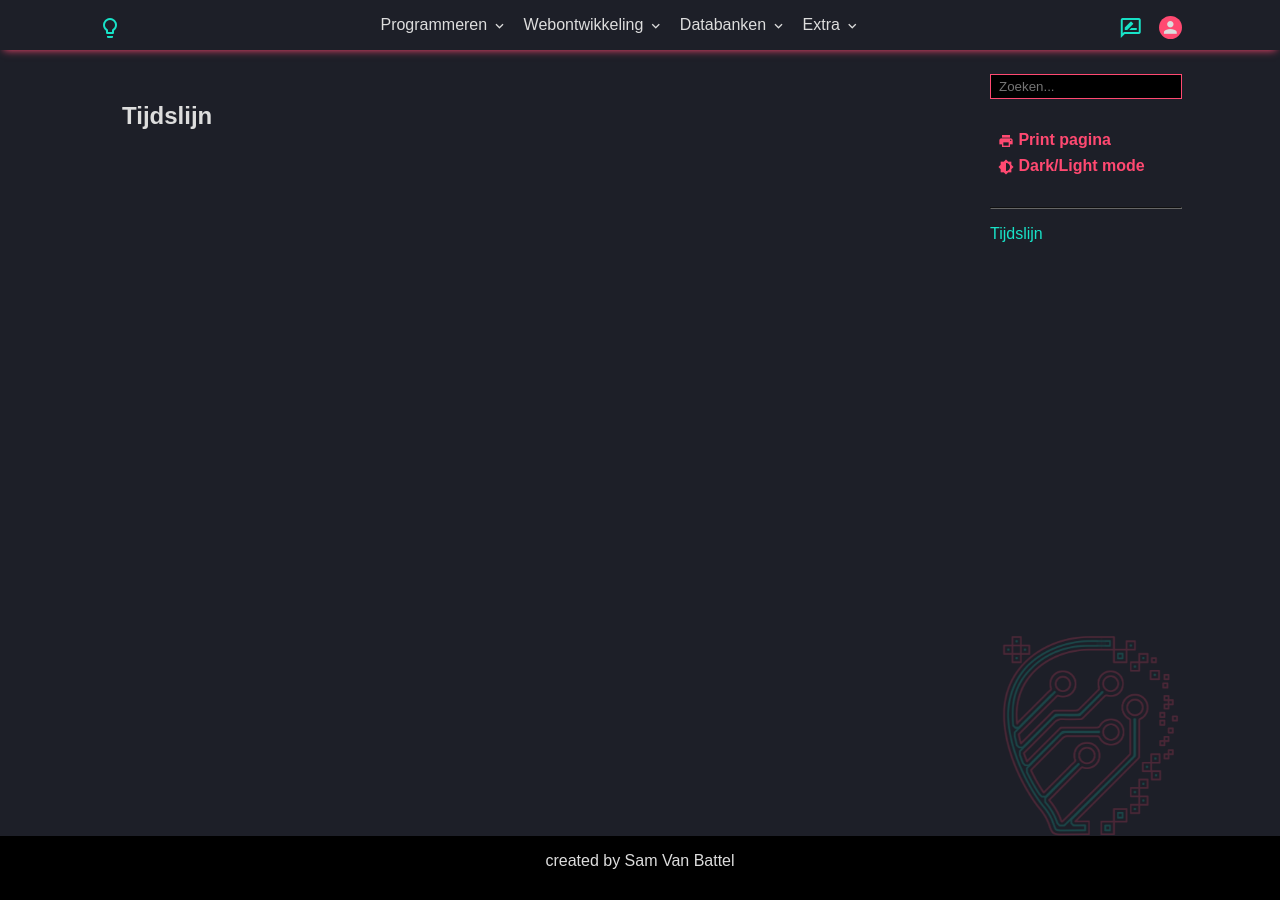
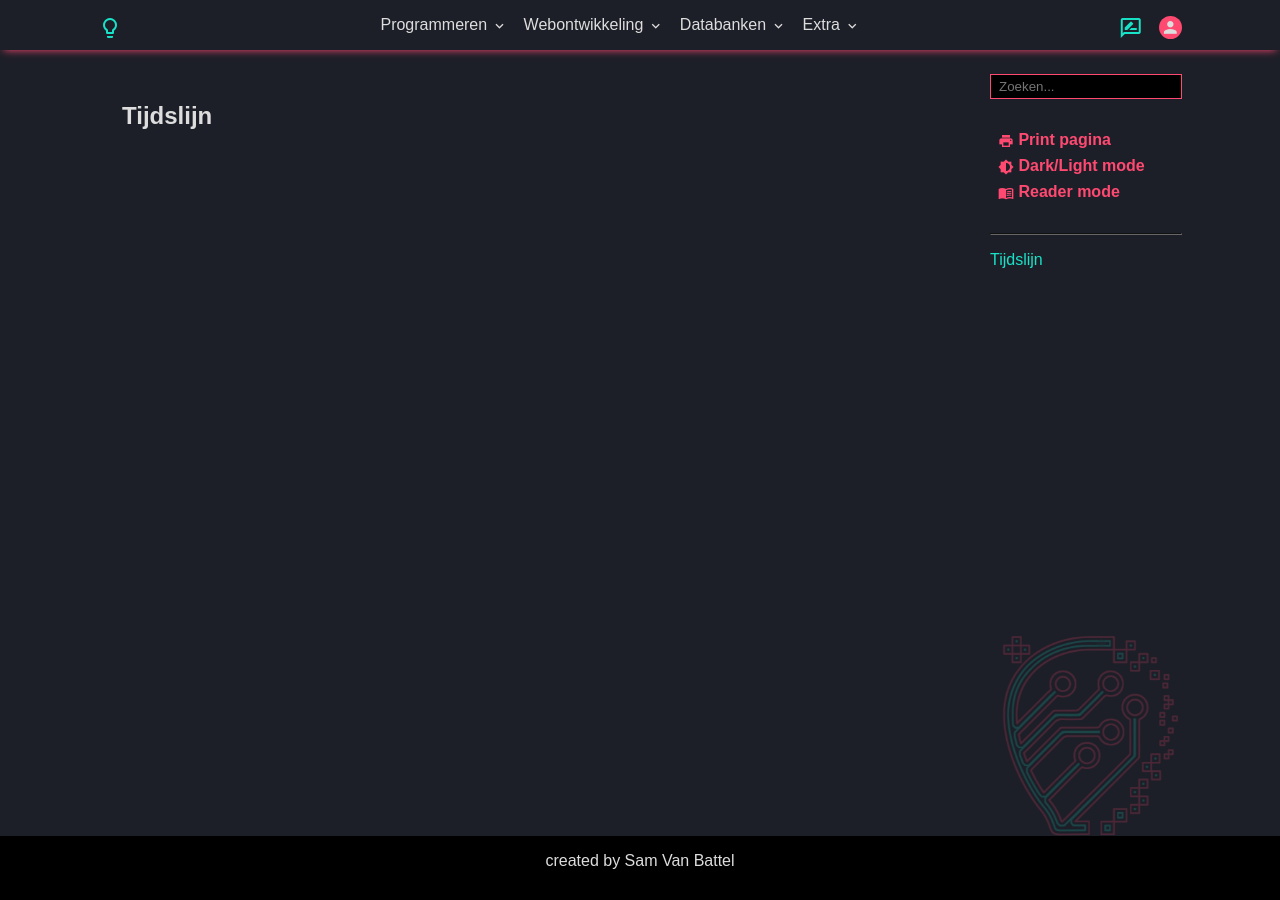
Before and after one commit to T-INFORMATICA/t-informatica.github.io, a Jekyll site: the page built from lms-evaluations.html, in a window 1280 px wide. Built offline with Jekyll 4.4.1, drawn with Linux system fonts in a browser that asks for light colours; comment, search, counter and statistics services are not loaded.

Commit message:
Update pageManagement.html

```diff
--- a/_includes/pageManagement.html
+++ b/_includes/pageManagement.html
@@ -51,6 +51,14 @@
                 </a>
                 <script src="/assets/js/darkmode.js"></script>
             </li>
+
+            <li class="navButton">
+                <a href="#" onclick="">
+                    <span class="material-icons">menu_book</span>
+                    Reader mode
+                </a>
+            </li>
+
     </ul>
 </div>
 <hr>
```
